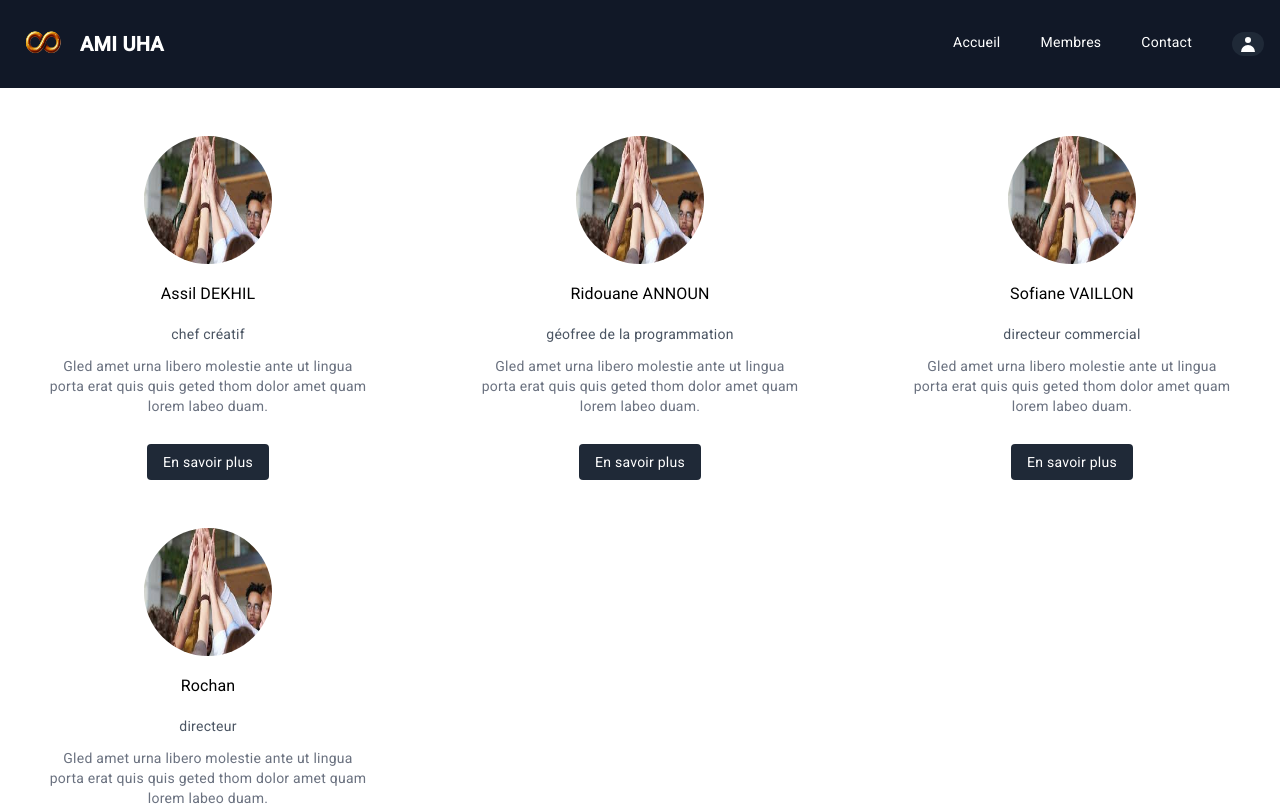
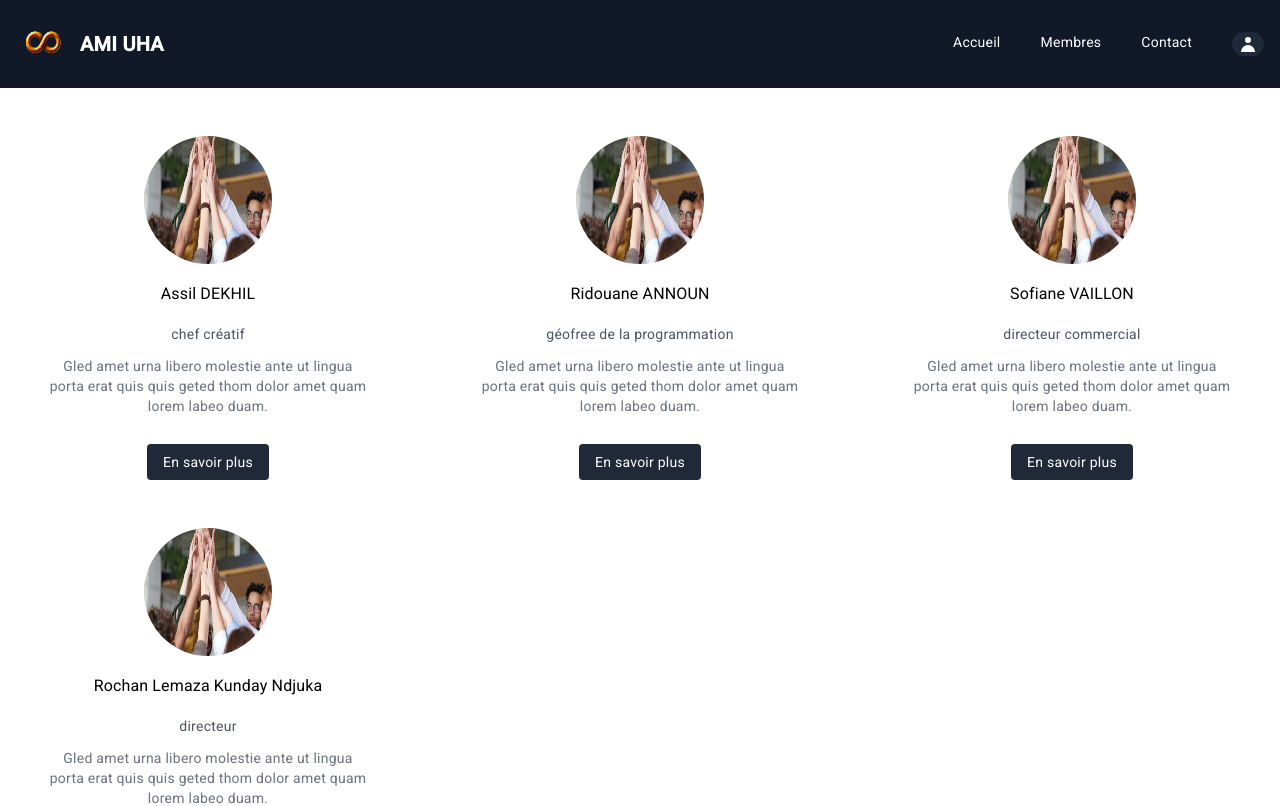
Before and after one commit to Assil28/AssociationIMs-Web-Site, an Angular app: page /membres in a window 1280 px wide. Shown: the top 806 px of the page. Built offline with nearby package versions, Linux system fonts and the light colour scheme.

Commit message:
update members

```diff
--- a/src/app/membres/membres.component.html
+++ b/src/app/membres/membres.component.html
@@ -55,7 +55,7 @@
         <div class="mb-4">
           <img src="assets/teams.jpg" alt="Rochan" class="rounded-full w-32 h-32">
         </div>
-        <h3 class="text-xl font-bold">Rochan</h3>
+        <h3 class="text-xl font-bold">Rochan Lemaza Kunday Ndjuka</h3>
         <p class="text-gray-600 text-sm">directeur </p>
         <p class="text-gray-500 text-sm text-center mt-2 max-w-xs">
           Gled amet urna libero molestie ante ut lingua porta erat quis quis geted thom
```
